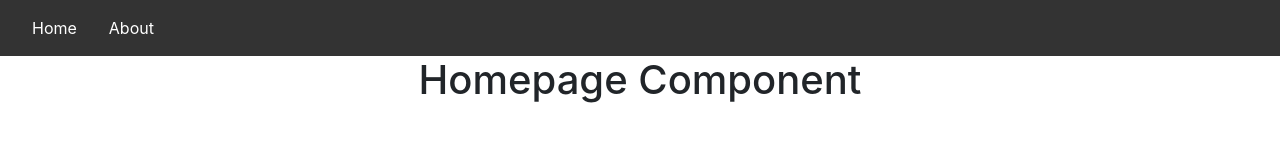
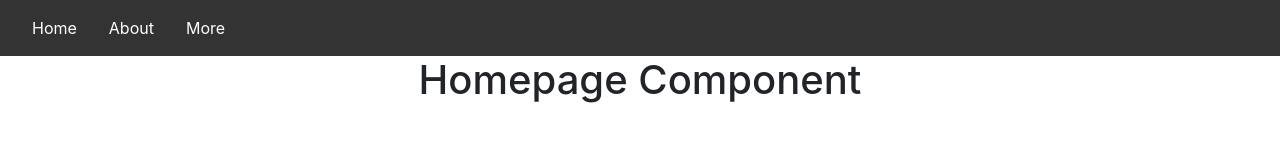
Before and after one commit to WataruMaedadp/MohammedHaris96i, a React (Create React App) app: page / in a window 1280 px wide. Shown: the top 160 px of the page. Built offline with nearby package versions, Linux system fonts and the light colour scheme; the HTML template or start-up script is replaced by a standard one.

Commit message:
Added a page

```diff
--- a/src/Components/Navbar.js
+++ b/src/Components/Navbar.js
@@ -13,8 +13,13 @@ const Navbar = () => {
             </Nav.Link>
           </Nav.Item>
           <Nav.Item>
-            <Nav.Link eventKey="link-1" className="main-navbar-link">
+            <Nav.Link href="/home" className="main-navbar-link">
               About
+            </Nav.Link>
+          </Nav.Item>
+          <Nav.Item>
+            <Nav.Link href="/home" className="main-navbar-link">
+              More
             </Nav.Link>
           </Nav.Item>
         </Nav>
```
